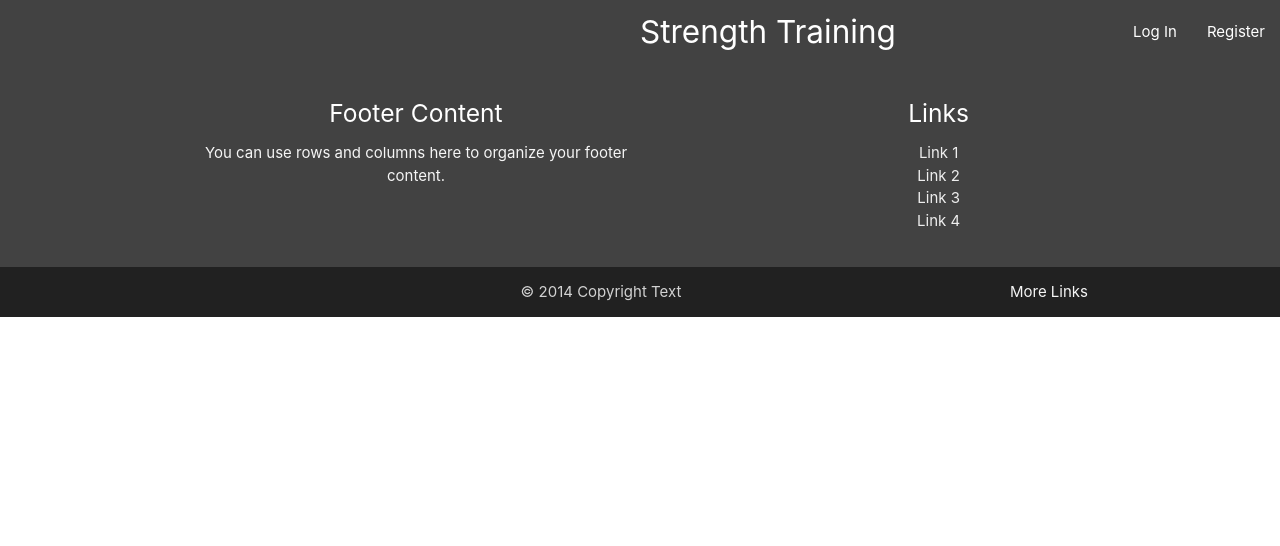
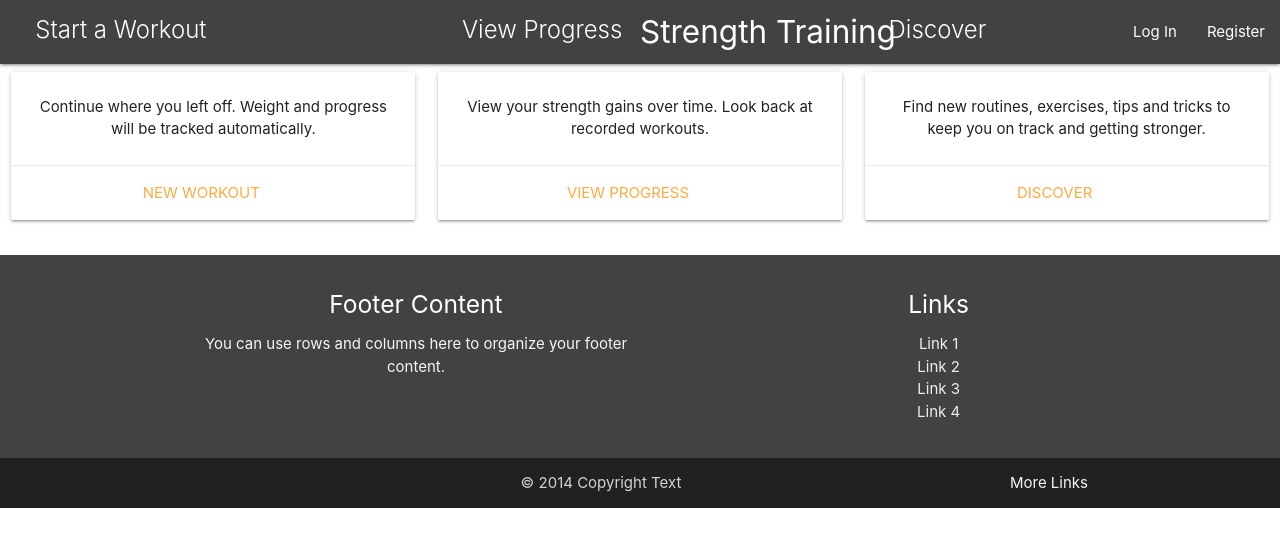
Before and after one commit to ryanoconnor285/fivexfive, a React (Create React App) app in the folder client/: page / in a window 1280 px wide. Shown: the top 546 px of the page. Built offline with nearby package versions, Linux system fonts and the light colour scheme.

Commit message:
changed route for landing page

```diff
--- a/client/src/App.js
+++ b/client/src/App.js
@@ -47,7 +47,7 @@
         <Router>
           <div className="App">
             <Navbar />
-            <Route exact path="/landing" component={Landing} />
+            <Route exact path="/" component={Landing} />
             <Route exact path="/dashboard" component={Dashboard} />
             <Route exact path="/login" component={Login} />
             <Route exact path="/register" component={Register} />
```
